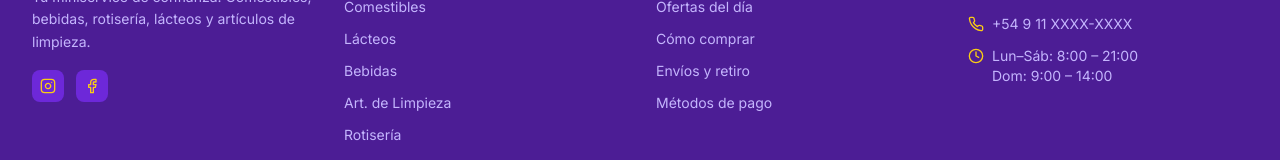
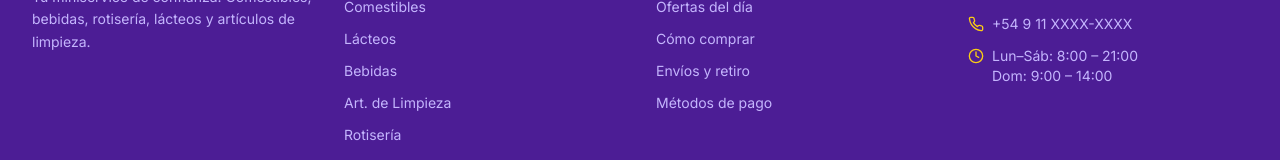
Before and after one commit to lnachopaz/gustavo-miniservice, a Next.js app: page / in a window 1280 px wide. Shown: the part 1812-1972 px from the top of the page. Built offline with nearby package versions, Linux system fonts and the light colour scheme; no server answers; the database is empty.

Commit message:
Eliminar iconos de Instagram y Facebook del footer

```diff
--- a/src/components/layout/Footer.jsx
+++ b/src/components/layout/Footer.jsx
@@ -1,5 +1,5 @@
 import Link from 'next/link';
-import { Store, MapPin, Phone, Clock, Instagram, Facebook } from 'lucide-react';
+import { Store, MapPin, Phone, Clock } from 'lucide-react';
 
 export default function Footer() {
   return (
@@ -22,22 +22,6 @@ export default function Footer() {
             <p className="text-brand-purple-300 text-sm leading-relaxed">
               Tu miniservice de confianza. Comestibles, bebidas, rotisería, lácteos y artículos de limpieza.
             </p>
-            <div className="flex gap-3 mt-4">
-              <a
-                href="#"
-                className="bg-brand-purple-700 hover:bg-brand-purple-600 p-2 rounded-lg transition-colors"
-                aria-label="Instagram"
-              >
-                <Instagram className="w-4 h-4 text-brand-yellow-400" />
-              </a>
-              <a
-                href="#"
-                className="bg-brand-purple-700 hover:bg-brand-purple-600 p-2 rounded-lg transition-colors"
-                aria-label="Facebook"
-              >
-                <Facebook className="w-4 h-4 text-brand-yellow-400" />
-              </a>
-            </div>
           </div>
 
           {/* Links */}
```
